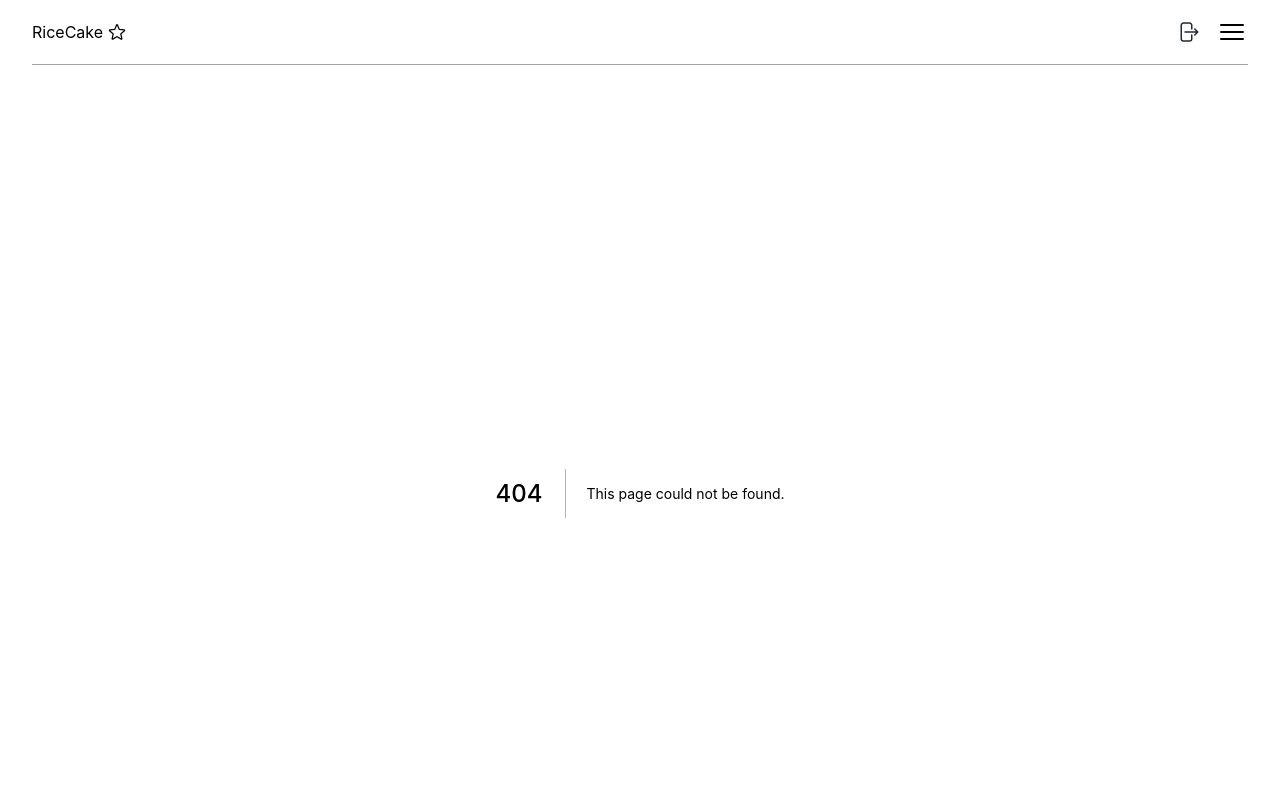
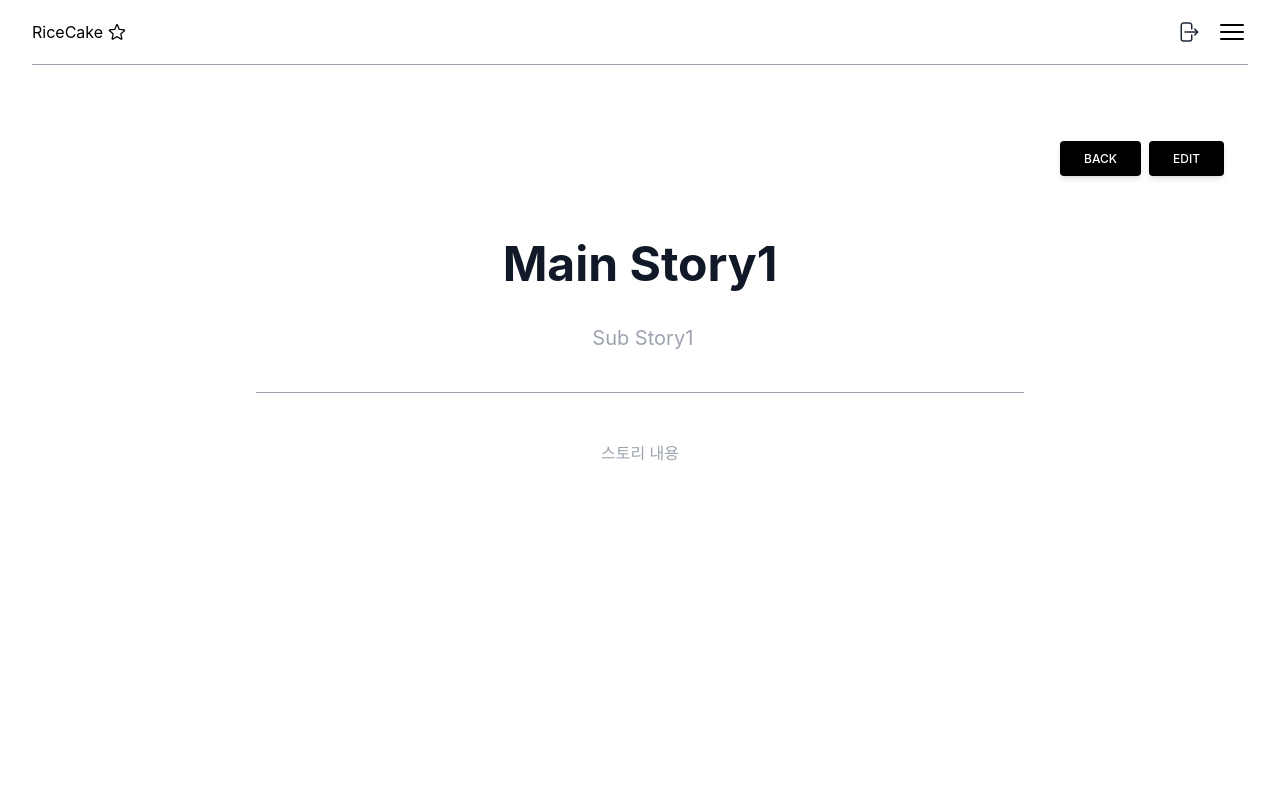
Before and after one commit to khj1212k/RiceCake, a Next.js app in the folder FrontEnd/ricecake-front/: page /Story/StoryShow in a window 1280 px wide. Before the commit this address had no page. Shown: the top 800 px of the page. Built offline with nearby package versions, Linux system fonts and the light colour scheme.

Commit message:
Add StoryShow

```diff
--- a/FrontEnd/ricecake-front/pages/Diary/DiaryMain.jsx
+++ b/FrontEnd/ricecake-front/pages/Diary/DiaryMain.jsx
@@ -17,10 +17,10 @@ const DiaryMain = () => {
   };
   const cancelButtonRef = useRef(null);
 
+
   return (
     <>
       <div className="items-center justify-center min-h-full px-4 py-12 mx-auto h-3/4 sm:px-6 lg:px-8 max-w-7xl">
-        {/* <div class="flex space-x-2 justify-start px-6 ">DiaryMain</div> */}
         <div className="flex justify-end px-6 space-x-2 ">
           <Link href="/Main/Main">
             <a className="inline-block px-6 py-2.5 bg-black text-white font-medium text-xs leading-tight uppercase rounded shadow-md hover:bg-gray-700 hover:shadow-lg focus:bg-gray-600 focus:shadow-lg focus:outline-none focus:ring-0 active:bg-gray-800 active:shadow-lg transition duration-150 ease-in-out">
@@ -61,7 +61,7 @@ const DiaryMain = () => {
             </div>
             <div className="flex justify-center">
               <button
-                // onClick={}
+                // onClick={deleteButtonHandler}
                 type="button"
               >
                 <XMarkIcon className="h-5 px-1 text-gray-800 hover:text-gray-400" />
@@ -124,7 +124,7 @@ const DiaryMain = () => {
                                 // for="red-checkbox"
                                 class="ml-2 text-sm font-medium text-gray-900"
                               >
-                                Red
+                                Upset
                               </label>
                             </div>
                             <div class="flex items-center mr-4">
@@ -140,7 +140,7 @@ const DiaryMain = () => {
                                 // for="green-checkbox"
                                 class="ml-2 text-sm font-medium text-gray-900 "
                               >
-                                Green
+                                Tired
                               </label>
                             </div>
                             <div class="flex items-center mr-4">
@@ -156,7 +156,7 @@ const DiaryMain = () => {
                                 // for="purple-checkbox"
                                 class="ml-2 text-sm font-medium text-gray-900 "
                               >
-                                Purple
+                                Wonderful
                               </label>
                             </div>
                             <div class="flex items-center mr-4">
@@ -172,7 +172,7 @@ const DiaryMain = () => {
                                 // for="teal-checkbox"
                                 class="ml-2 text-sm font-medium text-gray-900 "
                               >
-                                Teal
+                                Wrorried
                               </label>
                             </div>
                             <div class="flex items-center mr-4">
@@ -188,7 +188,7 @@ const DiaryMain = () => {
                                 // for="yellow-checkbox"
                                 class="ml-2 text-sm font-medium text-gray-900 "
                               >
-                                Yellow
+                                Great
                               </label>
                             </div>
                             <div class="flex items-center mr-4">
@@ -204,7 +204,7 @@ const DiaryMain = () => {
                                 // for="orange-checkbox"
                                 class="ml-2 text-sm font-medium text-gray-900 "
                               >
-                                Orange
+                                Soso
                               </label>
                             </div>
                           </div>
--- /dev/null
+++ b/FrontEnd/ricecake-front/pages/Story/StoryShow.jsx
@@ -0,0 +1,46 @@
+import React from "react";
+import Link from "next/link";
+import { PlusIcon, XMarkIcon } from '@heroicons/react/24/outline'
+
+const StoryShow = () => {
+    return (
+        <div className="items-center justify-center min-h-full px-4 py-12 mx-auto h-3/4 sm:px-6 lg:px-8 max-w-7xl">
+            <div className="flex justify-end px-6 space-x-2 ">
+                <Link href="/Story/StorySub">
+                    <a className="inline-block px-6 py-2.5 bg-black text-white font-medium text-xs leading-tight uppercase rounded shadow-md hover:bg-gray-700 hover:shadow-lg focus:bg-gray-600 focus:shadow-lg focus:outline-none focus:ring-0 active:bg-gray-800 active:shadow-lg transition duration-150 ease-in-out">
+                        BACK
+                    </a>
+                </Link>
+                <button>
+                    <p className="inline-block px-6 py-2.5 bg-black text-white font-medium text-xs leading-tight uppercase rounded shadow-md hover:bg-gray-700 hover:shadow-lg focus:bg-gray-600 focus:shadow-lg focus:outline-none focus:ring-0 active:bg-gray-800 active:shadow-lg transition duration-150 ease-in-out"
+                        // onClick={}
+                        type="button"
+                    >
+                        EDIT
+                    </p>
+                </button>
+            </div>
+
+            <div className="items-center justify-center min-h-full px-4 py-12 mx-auto h-3/4 sm:px-6 lg:px-8 max-w-7xl">
+                <div className="flex justify-center p-2 mt-2 text-3xl font-bold leading-8 text-gray-900 sm:text-5xl">
+                    Main Story1
+                </div>
+                <div className="flex justify-center mt-7 text-gray-600 sm:text-xl">
+                    <textarea
+                        placeholder=" Sub Story1"
+                        className="text-center bg-transparent outline-none resize-none"
+                    />
+                </div>
+                <div class="mt-3 mb-7 mx-auto h-px bg-gray-400 w-2/3"></div>
+                <div className="flex justify-center">
+                    <textarea
+                        placeholder="스토리 내용"
+                        className="row-span-6 pt-5 overflow-hidden text-1xl text-center bg-transparent outline-none resize-none"
+                    />
+                </div>
+            </div>
+        </div>
+    );
+};
+
+export default StoryShow;
```
Also changed, not shown: 1 other file (tests, documents, lock files or other folders).
